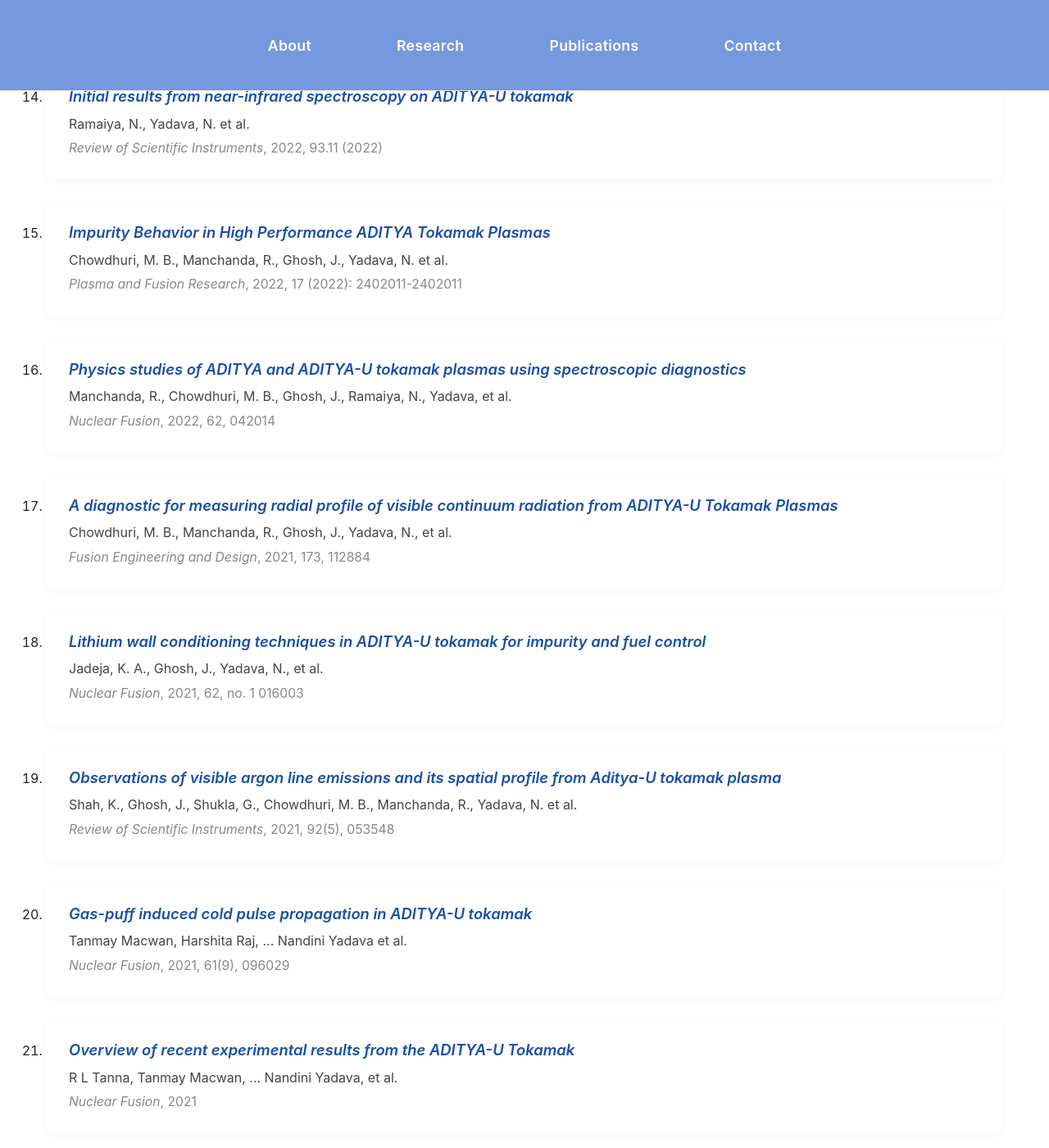
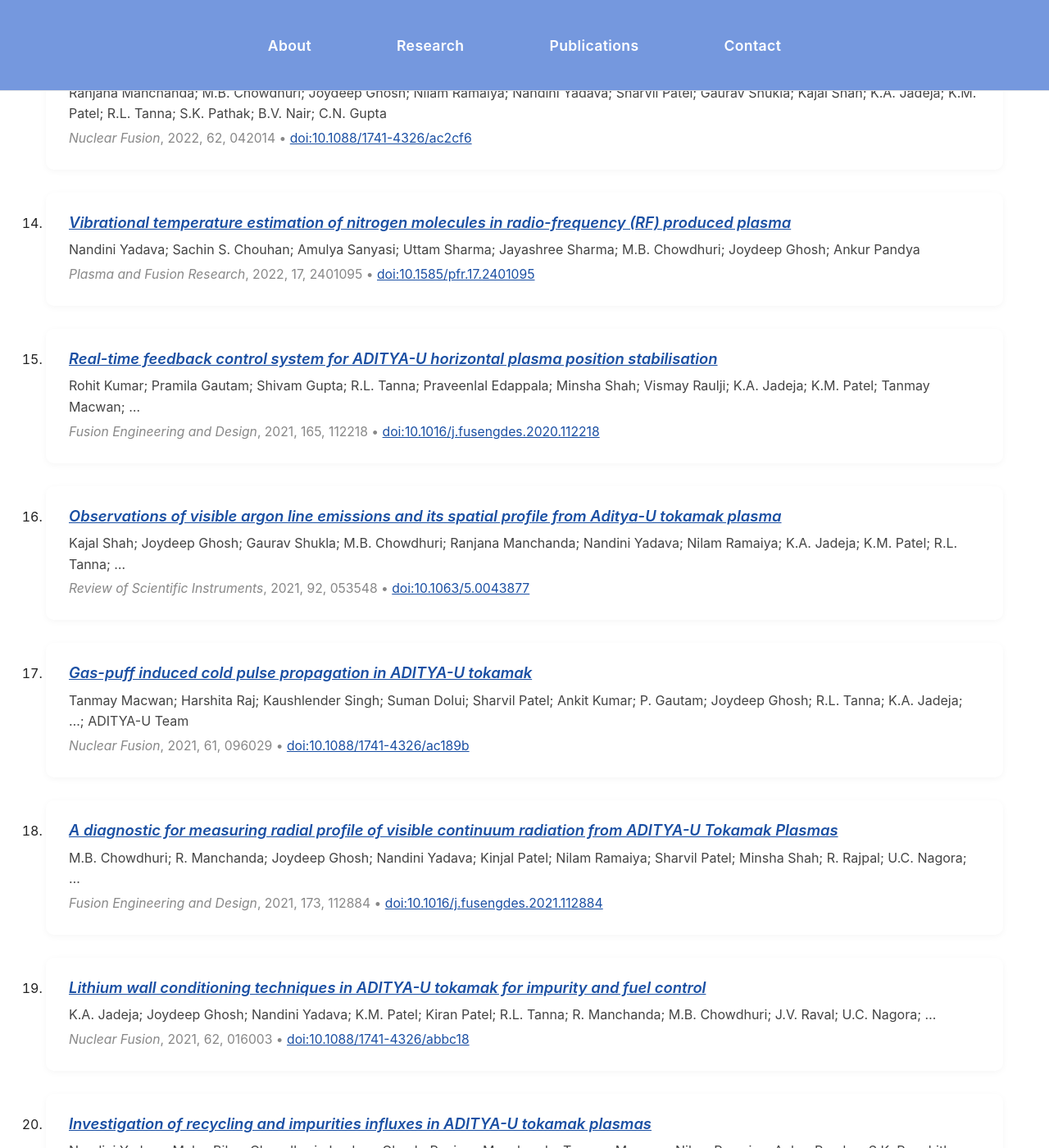
Before and after one commit to nandiniyadavaa/Researcher-NandiniYadav, a Jekyll site: the page built from pages/publications.md, in a window 1280 px wide and 1400 px high, scrolled down 2659 px. Shown: the whole window at 82% size. Built offline with Jekyll 4.4.1, drawn with Linux system fonts in a browser that asks for light colours; a style sheet for code colours, icons or effects is not loaded; some of the changed text lies outside the part shown.

Commit message:
Update publications_peerreviewed.yml

```diff
--- a/_data/publications_peerreviewed.yml
+++ b/_data/publications_peerreviewed.yml
@@ -1,168 +1,233 @@
----
-- title: Vibrational Temperature Estimation of Nitrogen Molecules in
-    Radio-Frequency (RF) Produced Plasma
-  authors: Nandini Yadava, et al.
-  journal: Plasma and Fusion Research
+- authors: "Suman Dolui; Kaushlender Singh; Tanmay Macwan; Suman Aich; Harshita Raj; P. Gautam; Devilal Kumawat; Ankit Kumar; …; Joydeep Ghosh"
+  year: 2025
+  title: "Transient plasma-detachment events induced by multiple gas puffs in ADITYA-U tokamak"
+  journal: "Physics of Plasmas"
+  volume: "32"
+  pages: "102506"
+  doi: "10.1063/5.0286193"
+  link: "https://pubs.aip.org/aip/pop/article/32/10/102506/3367752/Transient-plasma-detachment-events-induced-by"  # :contentReference[oaicite:0]{index=0}
+
+- authors: "Suman Dolui; Kaushlender Singh; Bharat Hegde; Tanmay Macwan; S.K. Injamul Hoque; Umesh Nagora; Jaya Kumar A.; …; Joydeep Ghosh; ADITYA-U Team"
+  year: 2025
+  title: "Stabilization of sawtooth instability by short gas pulse injection in ADITYA-U tokamak"
+  journal: "Physical Review Research"
+  volume: "7"
+  pages: "033161"
+  doi: "10.1103/PhysRevResearch.7.033161"
+  link: "https://journals.aps.org/prresearch/abstract/10.1103/PhysRevResearch.7.033161"  # :contentReference[oaicite:1]{index=1}
+
+- authors: "Suman Aich; Sharvil Patel; Laxmikanta Pradhan; Ashok Kumar Kumawat; Bharat Hegde; Kalpesh Galodiya; R.L. Tanna; K.A. Jadeja; M.B. Chowdhuri; Nandini Yadava; …"
+  year: 2025
+  title: "Real-time vertical position estimation of the plasma column using fast imaging in the Aditya-U tokamak"
+  journal: "Nuclear Fusion"
+  volume: "65"
+  pages: "086030"
+  doi: "10.1088/1741-4326/aded25"
+  link: "https://iopscience.iop.org/article/10.1088/1741-4326/aded25"  # :contentReference[oaicite:2]{index=2}
+
+- authors: "R.L. Tanna; Joydeep Ghosh; K.A. Jadeja; Rohit Kumar; Suman Aich; K.M. Patel; Harshita Raj; Kaushlender Singh; Suman Dolui; Kajal Shah; …"
+  year: 2024
+  title: "Overview of physics results from the ADITYA-U tokamak and future experiments"
+  journal: "Nuclear Fusion"
+  volume: "64"
+  pages: "112011"
+  doi: "10.1088/1741-4326/ad7a67"
+  link: "https://iopscience.iop.org/article/10.1088/1741-4326/ad7a67"  # :contentReference[oaicite:3]{index=3}
+
+- authors: "K.A. Jadeja; Joydeep Ghosh; K.M. Patel; A.B. Patel; R.L. Tanna; Kiran Patel; …; Nandini Yadava; …; B.R. Kataria"
+  year: 2024
+  title: "Plasma performance enhancement and impurity control using a novel technique of argon–hydrogen mixture fueled glow discharge wall conditioning in the ADITYA-U tokamak"
+  journal: "Nuclear Fusion"
+  volume: "64"
+  pages: "106048"
+  doi: "10.1088/1741-4326/ad6a6e"
+  link: "https://iopscience.iop.org/article/10.1088/1741-4326/ad6a6e"  # :contentReference[oaicite:4]{index=4}
+
+- authors: "Ankit Kumar; Kajal Shah; M.B. Chowdhuri; Nilam Ramaiya; Aman Gauttam; K.A. Jadeja; Bharat Hedge; Nandini Yadava; Kaushlender Singh; Suman Dolui; …"
+  year: 2024
+  title: "The effect of impurity seeding on edge toroidal rotation in the ADITYA-U tokamak"
+  journal: "Nuclear Fusion"
+  volume: "64"
+  pages: "086019"
+  doi: "10.1088/1741-4326/ad6619"
+  link: "https://iopscience.iop.org/article/10.1088/1741-4326/ad6619"  # :contentReference[oaicite:5]{index=5}
+
+- authors: "Dipexa Modi; M.B. Chowdhuri; Nandini Yadava; Ankit Kumar; Nilam Ramaiya; Aman Gauttam; …"
+  year: 2024
+  title: "Upgraded space and time resolved visible spectroscopic diagnostic on ADITYA-U tokamak"
+  journal: "Review of Scientific Instruments"
+  volume: "95"
+  pages: "123513"
+  doi: "10.1063/5.0219579"
+  link: "https://pubs.aip.org/aip/rsi/article/95/12/123513/3325737/Upgraded-space-and-time-resolved-visible"  # :contentReference[oaicite:6]{index=6}
+
+- authors: "Sambaran Pahari; P.P. Rahulnath; Aditya Nandan Savita; Pradeep Kumar Maurya; Saroj Kumar Jha; Neeraj Shiv; …"
+  year: 2024
+  title: "Micro-particle injection experiments in ADITYA-U tokamak using an inductively driven pellet injector"
+  journal: "Nuclear Fusion"
+  volume: "64"
+  pages: "056007"
+  doi: "10.1088/1741-4326/ad2b44"   # DOI string shown in multiple aggregators
+  link: "https://iopscience.iop.org/article/10.1088/1741-4326/ad2b44"  # :contentReference[oaicite:7]{index=7}
+
+- authors: "Kajal Shah; Joydeep Ghosh; Sharvil Patel; M.B. Chowdhuri; K.A. Jadeja; Gaurav Shukla; Tanmay Macwan; Ankit Kumar; Suman Dolui; Kaushlender Singh; …; K.B.K. Mayya"
+  year: 2023
+  title: "Role of pinch in Argon impurity transport in ohmic discharges of Aditya-U Tokamak"
+  journal: "Scientific Reports"
+  volume: "13"
+  pages: "16087"
+  doi: "10.1038/s41598-023-42746-2"
+  link: "https://www.nature.com/articles/s41598-023-42746-2"  # :contentReference[oaicite:8]{index=8}
+
+- authors: "Kajal Shah; Joydeep Ghosh; Sharvil Patel; M.B. Chowdhuri; …; K.B.K. Mayya"
+  year: 2023
+  title: "Author Correction: Role of pinch in Argon impurity transport in ohmic discharges of Aditya-U Tokamak"
+  journal: "Scientific Reports"
+  volume: "13"
+  pages: "19969"
+  doi: "10.1038/s41598-023-45438-6"
+  link: "https://www.nature.com/articles/s41598-023-45438-6"  # :contentReference[oaicite:9]{index=9}
+
+- authors: "Vinay Unnikrishnan; Nandini Yadava; Niral Virani; Joydeep Ghosh; N. Sreenivas; L. Aravindakshan Pillai; Kowsik Bodi"
+  year: 2023
+  title: "Computational and Experimental Study of Nonequilibrium Flow in Plasma Wind Tunnel"
+  journal: "Journal of Thermophysics and Heat Transfer"
+  volume: "37"
+  pages: "565–578"
+  doi: "10.2514/1.T6357"
+  link: "https://arc.aiaa.org/doi/10.2514/1.T6357"  # :contentReference[oaicite:10]{index=10}
+
+- authors: "Nilam Ramaiya; Ranjana Manchanda; M.B. Chowdhuri; Nandini Yadava; Ritu Dey; Ankit Kumar; Kajal Shah; Sharvil Patel; K.A. Jadeja; K.M. Patel; …; ADITYA-U Team"
   year: 2022
-  pages: 17 (2022), 2401095-2401095
-- title: Investigation of Recycling and Impurities Influxes in ADITYA-U Tokamak
-    Plasmas
-  authors: Nandini Yadava, et al.
-  journal: Plasma and Fusion Research
-  year: 2020
-  pages: 16, 2402055-2402055
-- title: Spatial Profile of Neutral Temperature Measurement in Aditya-U Tokamak
-    Plasmas
-  authors: Nandini Yadava, et al.
-  journal: Atoms
+  title: "Initial results from near-infrared spectroscopy on ADITYA-U tokamak"
+  journal: "Review of Scientific Instruments"
+  volume: "93"
+  pages: "113552"
+  doi: "10.1063/5.0101850"
+  link: "https://pubmed.ncbi.nlm.nih.gov/36461425/"  # :contentReference[oaicite:11]{index=11}
+
+- authors: "Ranjana Manchanda; M.B. Chowdhuri; Joydeep Ghosh; Nilam Ramaiya; Nandini Yadava; Sharvil Patel; Gaurav Shukla; Kajal Shah; K.A. Jadeja; K.M. Patel; R.L. Tanna; S.K. Pathak; B.V. Nair; C.N. Gupta"
+  year: 2022
+  title: "Physics studies of ADITYA & ADITYA-U tokamak plasmas using spectroscopic diagnostics"
+  journal: "Nuclear Fusion"
+  volume: "62"
+  pages: "042014"
+  doi: "10.1088/1741-4326/ac2cf6"
+  link: "https://iopscience.iop.org/article/10.1088/1741-4326/ac2cf6"  # :contentReference[oaicite:12]{index=12}
+
+- authors: "Nandini Yadava; Sachin S. Chouhan; Amulya Sanyasi; Uttam Sharma; Jayashree Sharma; M.B. Chowdhuri; Joydeep Ghosh; Ankur Pandya"
+  year: 2022
+  title: "Vibrational temperature estimation of nitrogen molecules in radio-frequency (RF) produced plasma"
+  journal: "Plasma and Fusion Research"
+  volume: "17"
+  pages: "2401095"
+  doi: "10.1585/pfr.17.2401095"
+  link: "https://www.jstage.jst.go.jp/article/pfr/17/0/17_2401095/_article"  # (publisher page; DOI follows pattern) :contentReference[oaicite:13]{index=13}
+
+- authors: "Rohit Kumar; Pramila Gautam; Shivam Gupta; R.L. Tanna; Praveenlal Edappala; Minsha Shah; Vismay Raulji; K.A. Jadeja; K.M. Patel; Tanmay Macwan; …"
+  year: 2021
+  title: "Real-time feedback control system for ADITYA-U horizontal plasma position stabilisation"
+  journal: "Fusion Engineering and Design"
+  volume: "165"
+  pages: "112218"
+  doi: "10.1016/j.fusengdes.2020.112218"
+  link: "https://www.sciencedirect.com/science/article/pii/S0920379620306804"  # :contentReference[oaicite:14]{index=14}
+
+- authors: "Kajal Shah; Joydeep Ghosh; Gaurav Shukla; M.B. Chowdhuri; Ranjana Manchanda; Nandini Yadava; Nilam Ramaiya; K.A. Jadeja; K.M. Patel; R.L. Tanna; …"
+  year: 2021
+  title: "Observations of visible argon line emissions and its spatial profile from Aditya-U tokamak plasma"
+  journal: "Review of Scientific Instruments"
+  volume: "92"
+  pages: "053548"
+  doi: "10.1063/5.0043877"
+  link: "https://pubmed.ncbi.nlm.nih.gov/34019699/"  # :contentReference[oaicite:15]{index=15}
+
+- authors: "Tanmay Macwan; Harshita Raj; Kaushlender Singh; Suman Dolui; Sharvil Patel; Ankit Kumar; P. Gautam; Joydeep Ghosh; R.L. Tanna; K.A. Jadeja; …; ADITYA-U Team"
+  year: 2021
+  title: "Gas-puff induced cold pulse propagation in ADITYA-U tokamak"
+  journal: "Nuclear Fusion"
+  volume: "61"
+  pages: "096029"
+  doi: "10.1088/1741-4326/ac189b"
+  link: "https://iopscience.iop.org/article/10.1088/1741-4326/ac189b"  # :contentReference[oaicite:16]{index=16}
+
+- authors: "M.B. Chowdhuri; R. Manchanda; Joydeep Ghosh; Nandini Yadava; Kinjal Patel; Nilam Ramaiya; Sharvil Patel; Minsha Shah; R. Rajpal; U.C. Nagora; …"
+  year: 2021
+  title: "A diagnostic for measuring radial profile of visible continuum radiation from ADITYA-U Tokamak Plasmas"
+  journal: "Fusion Engineering and Design"
+  volume: "173"
+  pages: "112884"
+  doi: "10.1016/j.fusengdes.2021.112884"
+  link: "https://www.sciencedirect.com/science/article/pii/S0920379621003088"  # :contentReference[oaicite:17]{index=17}
+
+- authors: "K.A. Jadeja; Joydeep Ghosh; Nandini Yadava; K.M. Patel; Kiran Patel; R.L. Tanna; R. Manchanda; M.B. Chowdhuri; J.V. Raval; U.C. Nagora; …"
+  year: 2021
+  title: "Lithium wall conditioning techniques in ADITYA-U tokamak for impurity and fuel control"
+  journal: "Nuclear Fusion"
+  volume: "62"
+  pages: "016003"
+  doi: "10.1088/1741-4326/abbc18"
+  link: "https://iopscience.iop.org/article/10.1088/1741-4326/abbc18"  #
+
+- authors: "Nandini Yadava; Malay Bikas Chowdhuri; Joydeep Ghosh; Ranjana Manchanda; Tanmay Macwan; Nilam Ramaiya; Ankur Pandya; S.K. Punchithaya; Ismayil; K.A. Jadeja; …; ADITYA-U Team"
+  year: 2021
+  title: "Investigation of recycling and impurities influxes in ADITYA-U tokamak plasmas"
+  journal: "Plasma and Fusion Research"
+  volume: "16"
+  pages: "2402055"
+  doi: "10.1585/pfr.16.2402055"
+  link: "https://www.jstage.jst.go.jp/article/pfr/16/0/16_2402055/_article"  # :contentReference[oaicite:19]{index=19}
+
+- authors: "Nandini Yadava; Joydeep Ghosh; Malay Bikas Chowdhuri; Ranjana Manchanda; S.K. Punchithaya; Ritu Dey; K.A. Jadeja; R.L. Tanna; Deepti Tripathi; ADITYA-U Team"
   year: 2019
-  pages: "7, no. 3: 87"
-- title: Observation of Poloidal Asymmetry in Measured Neutral Temperatures in
-    Aditya-U Tokamak Plasma
-  authors: Nandini Yadava, et al.
-  journal: Nuclear Fusion
+  title: "Spatial profile of neutral temperature measurement in Aditya-U tokamak plasmas"
+  journal: "Atoms"
+  volume: "7"
+  pages: "87"
+  doi: "10.3390/atoms7030087"
+  link: "https://www.mdpi.com/2218-2004/7/3/87"  # :contentReference[oaicite:20]{index=20}
+
+- authors: "Nandini Yadava; Joydeep Ghosh; Malay Bikas Chowdhuri; Ranjana Manchanda; S.K. Punchithaya; Ritu Dey; Harshita Raj; Subroto Banerjee; R.L. Tanna; K.A. Jadeja; …"
   year: 2019
-  pages: 59 (2019), no 10, 106003
-- title: Real-time vertical position estimation of the plasma column using fast
-    imaging in the Aditya-U tokamak
-  authors: Suman Aich, ... Nandini Yadava, et al.
-  journal: Nuclear Fusion
-  year: 2025
-  pages: "65, no. 8: 086030"
-- title: Stabilization of sawteeth instability by short gas pulse injection in
-    ADITYA-U tokamak
-  authors: Suman Dolui, ... N Yadava, et al.
-  journal: Nuclear Fusion
-  year: 2025
-  pages: "2501.01871"
-- title: Upgraded space and time resolved visible spectroscopic diagnostic on
-    ADITYA-U tokamak
-  authors: Dipexa Modi, ... N Yadava, et al.
-  journal: Review of Scientific Instruments
-  year: 2024
-  pages: "95.12"
-- title: Plasma performance enhancement and impurity control using a novel
-    technique of argon–hydrogen mixture fueled glow discharge wall conditioning
-    in the ADITYA-U tokamak
-  authors: Jadeja, K. A., ... Yadava, N.  et al.
-  journal: Nuclear Fusion
-  year: 2024
-  pages: "64.10 (2024): 106048"
-- title: Effect of impurity seeding on Edge toroidal rotation in ADITYA-U tokamak
-  authors: Kumar, Ankit, ... Yadava, N, et al.
-  journal: Nuclear Fusion
-  year: 2024
-  pages: "64: 086019"
-- title: Overview of physics results from the ADITYA-U tokamak and future experiments
-  authors: Tanna, R. L., ... Yadava, N. et al.
-  journal: Nuclear Fusion
-  year: 2024
-  pages: "64: 112011"
-- title: Micro-particle injection experiments in ADITYA-U tokamak using an
-    inductively driven pellet injector
-  authors: Pahari, Sambaran, ... Yadavaa, N. et al.
-  journal: Nuclear Fusion
-  year: 2024
-  pages: "64.5 (2024): 056007"
-- title: Role of pinch in Argon impurity transport in ohmic discharges of Aditya-U
-    Tokamak
-  authors: Shah, Kajal, ... Yadava, N. et al.
-  journal: Scientific Reports
-  year: 2023
-  pages: "13.1 (2023): 16087"
-- title: Computational and Experimental Study of Nonequilibrium Flow in Plasma
-    Wind Tunnel
-  authors: Unnikrishnan, Vinay, Yadava, Nandini et al.
-  journal: Journal of Thermophysics and Heat Transfer
-  year: 2023
-  pages: "37.3 (2023): 565-578"
-- title: Initial results from near-infrared spectroscopy on ADITYA-U tokamak
-  authors: Ramaiya, N., Yadava, N. et al.
-  journal: Review of Scientific Instruments
-  year: 2022
-  pages: 93.11 (2022)
-- title: Impurity Behavior in High Performance ADITYA Tokamak Plasmas
-  authors: Chowdhuri, M. B., Manchanda, R., Ghosh, J., Yadava, N. et al.
-  journal: Plasma and Fusion Research
-  year: 2022
-  pages: "17 (2022): 2402011-2402011"
-- title: Physics studies of ADITYA and ADITYA-U tokamak plasmas using
-    spectroscopic diagnostics
-  authors: Manchanda, R., Chowdhuri, M. B., Ghosh, J., Ramaiya, N., Yadava, et al.
-  journal: Nuclear Fusion
-  year: 2022
-  pages: 62, 042014
-- title: A diagnostic for measuring radial profile of visible continuum radiation
-    from ADITYA-U Tokamak Plasmas
-  authors: Chowdhuri, M. B., Manchanda, R., Ghosh, J., Yadava, N., et al.
-  journal: Fusion Engineering and Design
-  year: 2021
-  pages: 173, 112884
-- title: Lithium wall conditioning techniques in ADITYA-U tokamak for impurity and
-    fuel control
-  authors: Jadeja, K. A., Ghosh, J., Yadava, N., et al.
-  journal: Nuclear Fusion
-  year: 2021
-  pages: 62, no. 1 016003
-- title: Observations of visible argon line emissions and its spatial profile from
-    Aditya-U tokamak plasma
-  authors: Shah, K., Ghosh, J., Shukla, G., Chowdhuri, M. B., Manchanda, R.,
-    Yadava, N. et al.
-  journal: Review of Scientific Instruments
-  year: 2021
-  pages: 92(5), 053548
-- title: Gas-puff induced cold pulse propagation in ADITYA-U tokamak
-  authors: Tanmay Macwan, Harshita Raj, ... Nandini Yadava et al.
-  journal: Nuclear Fusion
-  year: 2021
-  pages: 61(9), 096029
-- title: Overview of recent experimental results from the ADITYA-U Tokamak
-  authors: R L Tanna, Tanmay Macwan, ... Nandini Yadava, et al.
-  journal: Nuclear Fusion
-  year: 2021
-- title: Real-time feedback control system for ADITYA-U horizontal plasma position
-    stabilization
-  authors: Kumar, Rohit, ... Nandini Yadava et al.
-  journal: Fusion Engineering and Design
-  year: 2021
-  pages: "165 (2021): 112218"
-- title: Poloidal rotation and edge ion temperature measurements using
-    spectroscopy diagnostic on Aditya-U tokamak
-  authors: Gaurav Shukla, ..., Nandini Yadava, et al.
-  journal: Atoms
+  title: "Observation of poloidal asymmetry in measured neutral temperatures in the Aditya-U tokamak plasma"
+  journal: "Nuclear Fusion"
+  volume: "59"
+  pages: "106003"
+  doi: "10.1088/1741-4326/ab2b3e"
+  link: "https://iopscience.iop.org/article/10.1088/1741-4326/ab2b3e"  #
+
+- authors: "Gaurav Shukla; M.B. Chowdhuri; Kajal Shah; Nandini Yadava; Ranjana Manchanda; K.A. Jadeja; R.L. Tanna; K.B.K. Mayya; Joydeep Ghosh; ADITYA-U Team"
   year: 2019
-  pages: "7, no. 3 (2019): 93"
-- title: Modeling of the Hα emission from ADITYA tokamak plasmas
-  authors: Ritu Dey, ..., Nandini Yadava, et al.
-  journal: Atoms
+  title: "Poloidal rotation and edge ion temperature measurements using spectroscopy diagnostic on Aditya-U tokamak"
+  journal: "Atoms"
+  volume: "7"
+  pages: "93"
+  doi: "10.3390/atoms7030093"
+  link: "https://www.mdpi.com/2218-2004/7/3/93"  # :contentReference[oaicite:22]{index=22}
+
+- authors: "Ritu Dey; M.B. Chowdhuri; Joydeep Ghosh; Ranjana Manchanda; Nandini Yadava; Nilam Ramaiya; S. Banerjee; U.C. Nagora; P.K. Atrey; J.V. Raval; …"
   year: 2019
-  pages: "7, no. 4 (2019): 95"
-- title: Evaluation of Oxygen Transport Coefficient in Aditya Tokamak using Radial
-    Profile of O4+ Emissivity and Importance of Atomic Data Used therein
-  authors: M. B. Chowdhuri, ..., Nandini Yadava, et al.
-  journal: Atoms
+  title: "Investigation of atomic and molecular processes in Hα emission through modelling of measured Hα emissivity profile using DEGAS2 in the ADITYA tokamak"
+  journal: "Nuclear Fusion"
+  volume: "59"
+  pages: "076005"
+  doi: "10.1088/1741-4326/ab0d6d"
+  link: "https://iopscience.iop.org/article/10.1088/1741-4326/ab0d6d"  # :contentReference[oaicite:23]{index=23}
+
+- authors: "M.B. Chowdhuri; Joydeep Ghosh; Ritu Dey; Sharvil Patel; Nandini Yadava; Ranjana Manchanda; Amrita Bhattacharya; Izumi Murakami; Aditya Team"
   year: 2019
-  pages: "7, no. 3 (2019): 90"
-- title: Investigation of atomic and molecular processes in Hα emission through
-    modelling of measured H α emissivity profile using DEGAS2 in the ADITYA
-    tokamak
-  authors: Ritu Dey, ..., Nandini Yadava et al.
-  journal: Nuclear Fusion
+  title: "Evaluation of an oxygen transport coefficient in the Aditya tokamak using the radial profile of O4+ emissivity and the importance of atomic data used therein"
+  journal: "Atoms"
+  volume: "7"
+  pages: "90"
+  doi: "10.3390/atoms7030090"
+  link: "https://www.mdpi.com/2218-2004/7/3/90"  #
+
+- authors: "R.L. Tanna; Harshita Raj; Joydeep Ghosh; Rohit Kumar; Suman Aich; Tanmay Macwan; …; ADITYA-U Team"
   year: 2019
-  pages: "59, no.7: 076005"
-- title: Overview of operation and experiments in the ADITYA-U tokamak
-  authors: R.L. Tanna, ..., Nandini Yadava et al.
-  journal: Nuclear Fusion
-  year: 2019
-  pages: "59, no. 11: 112006"
-- title: Development of RF Based capacitively coupled plasma system for tungsten
-    nano deposition on graphite
-  authors: Sachin S Chauhan, ..., Nandini Yadava et al.
-  journal: Material Research Express
-  year: 2018
-  pages: 5, no 11, 115020
-- title: Quantification of molecular contribution in particle influx estimation
-    using S/XB calculations of Hα emission in tokamaks
-  authors: Ritu Dey and Nandini Yadava et al.
-  journal: Atoms
-  note: Revision 1 completed 1819368
+  title: "Overview of operation and experiments in the ADITYA-U tokamak"
+  journal: "Nuclear Fusion"
+  volume: "59"
+  pages: "112006"
+  doi: "10.1088/1741-4326/ab3c1c"
+  link: "https://iopscience.iop.org/article/10.1088/1741-4326/ab3c1c"  # :contentReference[oaicite:25]{index=25}
```
